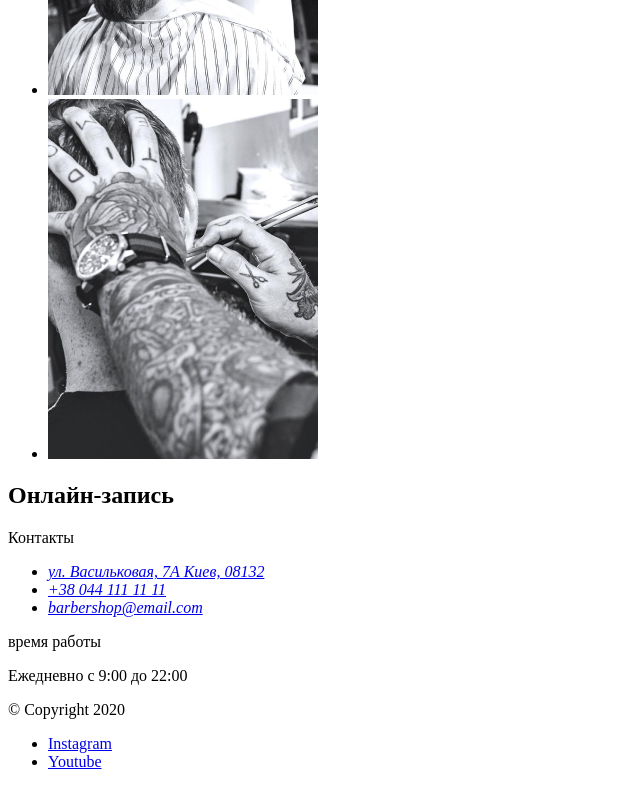
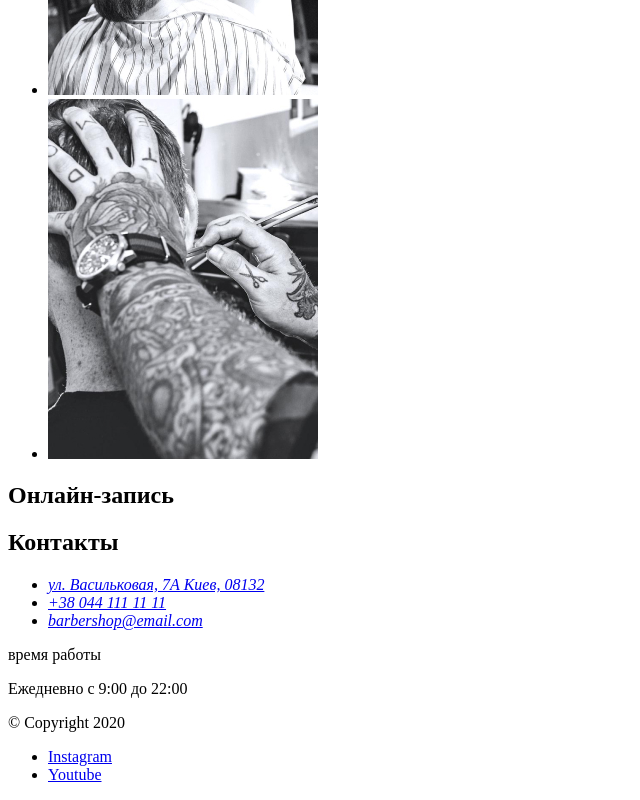
Before and after one commit to irynasalova/barbershop, a plain HTML site: page index.html in a window 1280 px wide. Shown: the part 4711-5511 px from the top of the page, without its empty margins (0-640 px from the left). Drawn offline with Linux system fonts and the light colour scheme.

Commit message:
Вносит правку
Забыла поставить скобочку буду внимательнее

```diff
--- a/index.html
+++ b/index.html
@@ -215,7 +215,7 @@
         <section>
           <h2>Онлайн-запись</h2>
         </section>
-        <section id="contacts"
+        <section id="contacts">
           <h2>Контакты</h2>
           <address>
             <ul>
```
